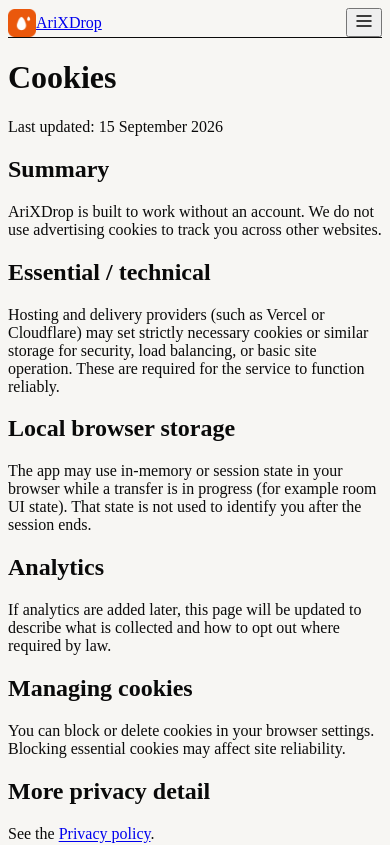
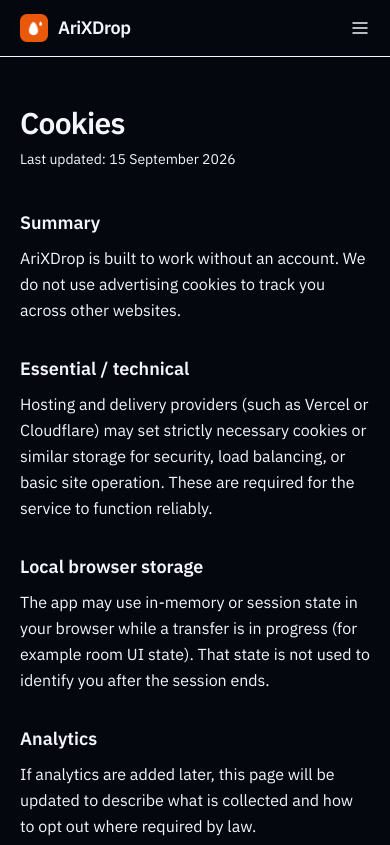
Before and after one commit to ariX08/arixdrop, a Next.js app: page /cookies in a window 390 px wide. Shown: the top 845 px of the page. Built offline with nearby package versions, Linux system fonts and the light colour scheme.

Commit message:
feat: premium UI redesign - GradientASCII bg, glass panels, motion, mobile polish + Turnstile ready

```diff
--- a/src/app/globals.css
+++ b/src/app/globals.css
@@ -1,10 +1,19 @@
-@tailwind base;
-@tailwind components;
-@tailwind utilities;
+@import "tailwindcss";
 
 :root {
-  --background: #f7f6f3;
-  --foreground: #0a0a0a;
+  --bg: #05070f;
+  --surface: rgba(15, 20, 35, 0.72);
+  --surface-solid: #0f1423;
+  --border: rgba(255, 255, 255, 0.08);
+  --border-strong: rgba(255, 255, 255, 0.14);
+  --ink: #f4f6fb;
+  --muted: #9aa3b8;
+  --accent: #3b82f6;
+  --accent-hover: #2563eb;
+  --accent-soft: rgba(59, 130, 246, 0.15);
+  --success: #22c55e;
+  --error: #ef4444;
+  --paper: #080b14;
 }
 
 html {
@@ -12,12 +21,29 @@ html {
 }
 
 body {
-  background: var(--background);
-  color: var(--foreground);
+  background: var(--bg);
+  color: var(--ink);
+  min-height: 100dvh;
 }
 
+/* Glass panel */
+.glass {
+  background: var(--surface);
+  backdrop-filter: blur(20px) saturate(140%);
+  -webkit-backdrop-filter: blur(20px) saturate(140%);
+  border: 1px solid var(--border);
+}
+
+.glass-strong {
+  background: rgba(12, 16, 28, 0.85);
+  backdrop-filter: blur(24px) saturate(150%);
+  -webkit-backdrop-filter: blur(24px) saturate(150%);
+  border: 1px solid var(--border-strong);
+}
+
+/* Focus */
 :focus-visible {
-  outline: 2px solid #e85d04;
+  outline: 2px solid var(--accent);
   outline-offset: 2px;
 }
 
@@ -27,11 +53,50 @@ input:focus:not(:focus-visible) {
   outline: none;
 }
 
+/* Buttons */
+.btn-primary {
+  background: linear-gradient(135deg, #3b82f6, #2563eb);
+  color: white;
+  font-weight: 600;
+  transition: all 0.2s ease;
+  box-shadow: 0 4px 14px rgba(37, 99, 235, 0.35);
+}
+.btn-primary:hover:not(:disabled) {
+  background: linear-gradient(135deg, #2563eb, #1d4ed8);
+  transform: translateY(-1px);
+  box-shadow: 0 6px 20px rgba(37, 99, 235, 0.45);
+}
 .btn-primary:active:not(:disabled) {
-  transform: translateY(1px);
-  box-shadow: 0 1px 2px rgba(10, 10, 10, 0.15);
+  transform: translateY(0);
+}
+.btn-primary:disabled {
+  opacity: 0.5;
+  cursor: not-allowed;
+  box-shadow: none;
 }
 
+.btn-ghost {
+  background: transparent;
+  border: 1px solid var(--border-strong);
+  color: var(--ink);
+  transition: all 0.2s ease;
+}
+.btn-ghost:hover:not(:disabled) {
+  background: rgba(255, 255, 255, 0.05);
+  border-color: rgba(255, 255, 255, 0.2);
+}
+
+/* Progress */
+.progress-fill {
+  transition: width 0.3s cubic-bezier(0.22, 1, 0.36, 1);
+}
+
+.room-code {
+  letter-spacing: 0.22em;
+  font-variant-numeric: tabular-nums;
+}
+
+/* Reduced motion */
 @media (prefers-reduced-motion: reduce) {
   *,
   *::before,
@@ -42,23 +107,18 @@ input:focus:not(:focus-visible) {
   }
 }
 
-.progress-fill {
-  transition: width 0.25s ease-out;
+/* Custom scrollbar */
+::-webkit-scrollbar {
+  width: 8px;
+  height: 8px;
 }
-
-.room-code {
-  letter-spacing: 0.18em;
-  font-variant-numeric: tabular-nums;
+::-webkit-scrollbar-track {
+  background: transparent;
 }
-
-.sr-only {
-  position: absolute;
-  width: 1px;
-  height: 1px;
-  padding: 0;
-  margin: -1px;
-  overflow: hidden;
-  clip: rect(0, 0, 0, 0);
-  white-space: nowrap;
-  border-width: 0;
+::-webkit-scrollbar-thumb {
+  background: rgba(255, 255, 255, 0.12);
+  border-radius: 4px;
 }
+::-webkit-scrollbar-thumb:hover {
+  background: rgba(255, 255, 255, 0.2);
+}
--- a/src/app/layout.tsx
+++ b/src/app/layout.tsx
@@ -1,5 +1,5 @@
 import type { Metadata } from "next";
-import { Instrument_Sans, IBM_Plex_Sans } from "next/font/google";
+import { Instrument_Sans, IBM_Plex_Sans, JetBrains_Mono } from "next/font/google";
 import "./globals.css";
 
 const instrument = Instrument_Sans({
@@ -12,6 +12,13 @@ const instrument = Instrument_Sans({
 const ibmPlex = IBM_Plex_Sans({
   subsets: ["latin"],
   variable: "--font-ibm-plex",
+  display: "swap",
+  weight: ["400", "500", "600"],
+});
+
+const jetbrains = JetBrains_Mono({
+  subsets: ["latin"],
+  variable: "--font-mono",
   display: "swap",
   weight: ["400", "500", "600"],
 });
@@ -34,8 +41,8 @@ export default function RootLayout({
   children: React.ReactNode;
 }>) {
   return (
-    <html lang="en" className={`${instrument.variable} ${ibmPlex.variable}`}>
-      <body className="bg-paper text-ink font-body antialiased min-h-screen flex flex-col">
+    <html lang="en" className={`${instrument.variable} ${ibmPlex.variable} ${jetbrains.variable}`}>
+      <body className="bg-[var(--bg)] text-[var(--ink)] font-[family-name:var(--font-ibm-plex)] antialiased min-h-dvh flex flex-col relative overflow-x-hidden">
         {children}
       </body>
     </html>
```
Also changed, not shown: 1 other file (tests, documents, lock files or other folders).
